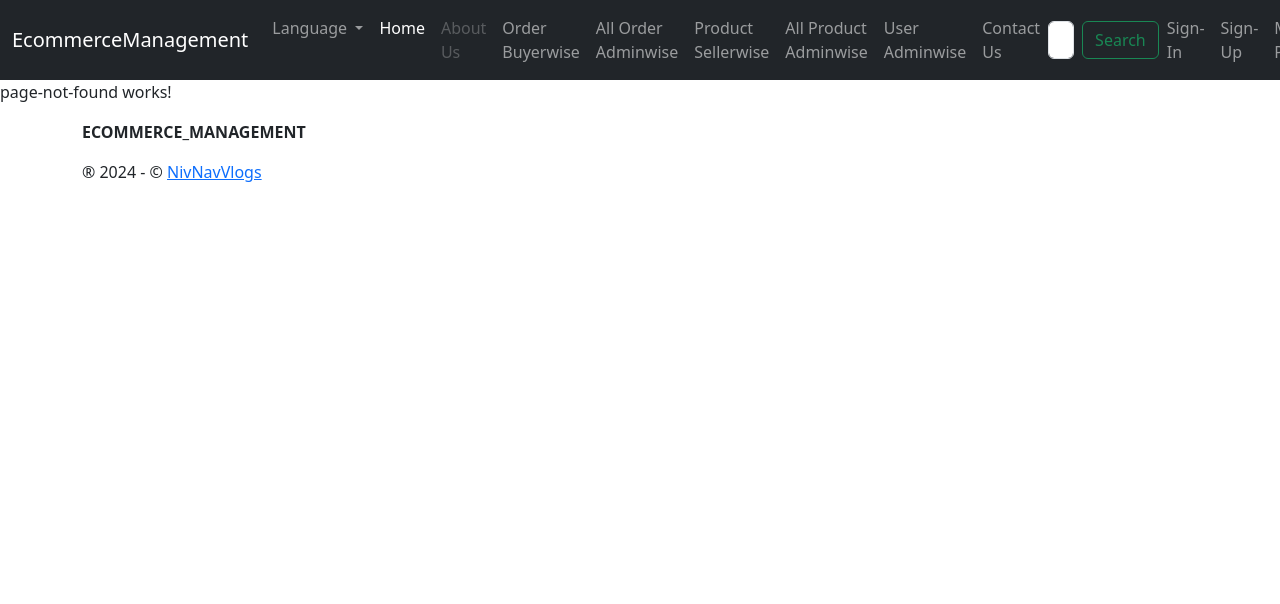
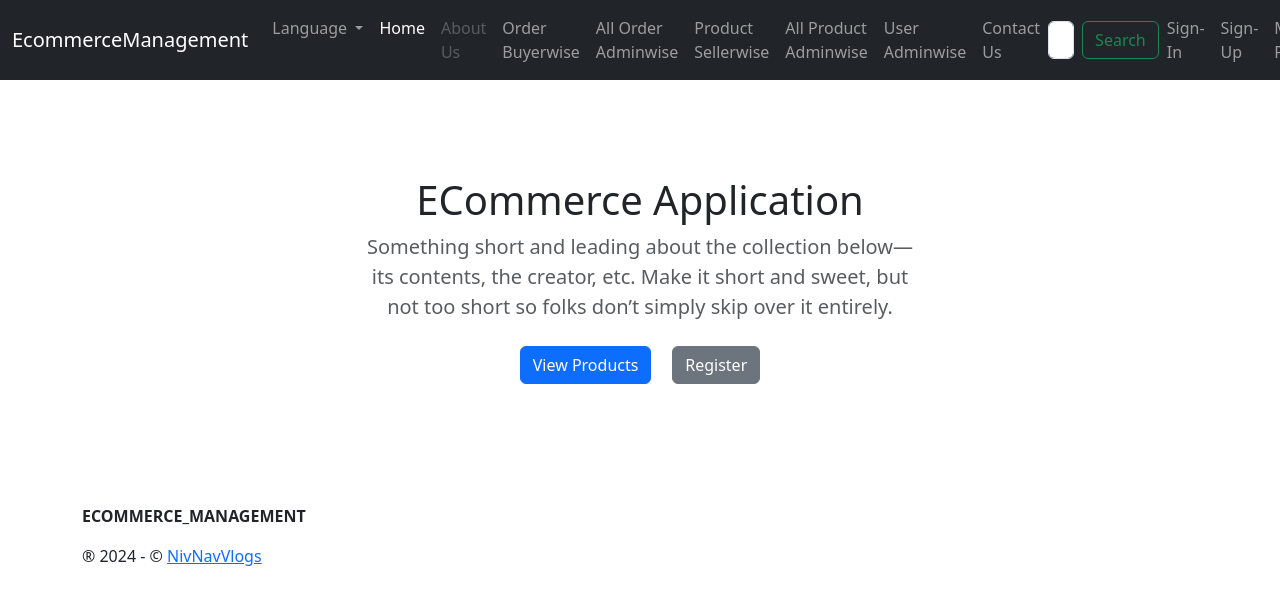
Before and after one commit to SwathyInfomap/ECommerceManagement, an Angular app: page /home in a window 1280 px wide. Shown: the top 604 px of the page. Built offline with nearby package versions, Linux system fonts and the light colour scheme.

Commit message:
Home Component added with routes

```diff
--- a/src/app/app.component.ts
+++ b/src/app/app.component.ts
@@ -3,11 +3,12 @@ import { Component } from '@angular/core';
 import { RouterOutlet } from '@angular/router';
 import { HeaderComponent } from './shared/layouts/header/header.component';
 import { FooterComponent } from './shared/layouts/footer/footer.component';
+import { HomeComponent } from './home/home.component';
 
 @Component({
   selector: 'app-root',
   standalone: true,
-  imports: [CommonModule, RouterOutlet ,HeaderComponent,FooterComponent],
+  imports: [CommonModule, RouterOutlet ,HeaderComponent,FooterComponent,HomeComponent],
   templateUrl: './app.component.html',
   styleUrl: './app.component.css'
 })
--- a/src/app/app.routes.ts
+++ b/src/app/app.routes.ts
@@ -13,8 +13,8 @@ import { CheckoutComponent } from './customer/buyer/checkout/checkout.component'
 import { PageNotFoundComponent } from './shared/layouts/page-not-found/page-not-found.component';
 
 export const routes: Routes = [
-    {path:"",redirectTo:"/",pathMatch:"full"},
-    {path:"",component:HomeComponent},
+    {path:"",redirectTo:"home",pathMatch:"full"},
+    {path:"home",component:HomeComponent},
     {path:"my-profile",component:UserProfileComponent},
     {path:"contact-us",component:ContactUsComponent},
 
--- a/src/app/home/home.component.html
+++ b/src/app/home/home.component.html
@@ -1 +1,12 @@
-<p>home works!</p>
+<section class="py-5 text-center container">
+    <div class="row py-lg-5">
+      <div class="col-lg-6 col-md-8 mx-auto">
+        <h1 class="fw-light">ECommerce Application</h1>
+        <p class="lead text-body-secondary">Something short and leading about the collection below—its contents, the creator, etc. Make it short and sweet, but not too short so folks don’t simply skip over it entirely.</p>
+        <p>
+          <a class="btn btn-primary my-2" routerLink="/seller/product">View Products</a> &nbsp; &nbsp;
+          <a class="btn btn-secondary my-2" routerLink="/sign-up">Register</a>
+        </p>
+      </div>
+    </div>
+  </section>
--- a/src/app/home/home.component.ts
+++ b/src/app/home/home.component.ts
@@ -1,9 +1,10 @@
 import { Component } from '@angular/core';
+import { RouterLink } from '@angular/router';
 
 @Component({
   selector: 'app-home',
   standalone: true,
-  imports: [],
+  imports: [RouterLink],
   templateUrl: './home.component.html',
   styleUrl: './home.component.css'
 })
--- a/src/app/shared/layouts/header/header.component.html
+++ b/src/app/shared/layouts/header/header.component.html
@@ -23,10 +23,10 @@
             <a class="nav-link disabled" href="#">About Us</a>
           </li>
           <li class="nav-item">
-            <a class="nav-link" routerLink="/my-order">Order Buyerwise</a>
+            <a class="nav-link" routerLink="/buyer-dashboard">Order Buyerwise</a>
           </li>
           <li class="nav-item">
-            <a class="nav-link" routerLink="/all-order">All Order Adminwise</a>
+            <a class="nav-link" routerLink="/admin-dashboard">All Order Adminwise</a>
           </li>          <li class="nav-item">
             <a class="nav-link" routerLink="/seller/product">Product Sellerwise</a>
           </li>          <li class="nav-item">
```
